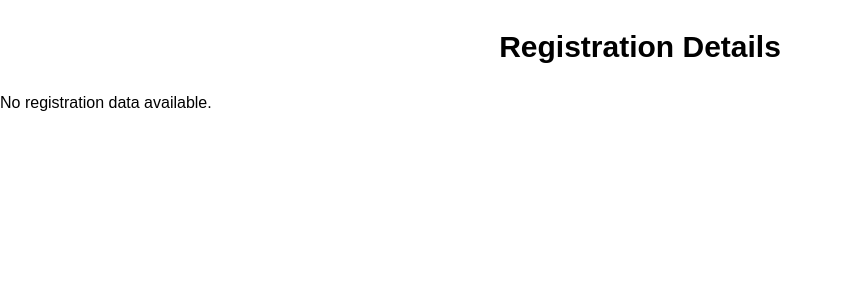
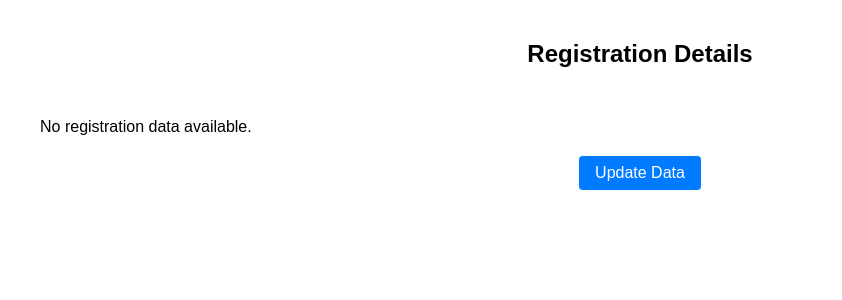
Before and after one commit to solonkonora/user-profile-app, a React (Vite) app: page /details in a window 1280 px wide. Shown: the top 300 px of the page, without its empty margins (0-842 px from the left). Built offline with nearby package versions, Linux system fonts and the light colour scheme.

Commit message:
about adding route from button to next page

```diff
--- a/package.json
+++ b/package.json
@@ -13,7 +13,7 @@
     "formik": "^2.4.5",
     "react": "^18.2.0",
     "react-dom": "^18.2.0",
-    "react-router-dom": "^6.21.2",
+    "react-router-dom": "^6.21.3",
     "yup": "^1.3.3"
   },
   "devDependencies": {
--- a/src/pages/details/details.module.css
+++ b/src/pages/details/details.module.css
@@ -1,19 +1,27 @@
+.container {
+  max-width: 500px;
+  margin: 0 auto;
+  padding: 20px;
+}
+
 h1 {
   font-size: 24px;
-  font-weight: bold;
   margin-bottom: 20px;
-  text-align: center;
-  justify-content: center;
+  margin: 0 auto;
+  padding: 40px;
 }
 
 p {
-  font-size: 16px;
   margin-bottom: 10px;
-  text-align: center;
+  margin: 0 auto;
+  padding: 10px 40px;
 }
 
-no-data-message {
-  font-size: 16px;
+.error-message {
+  color: red;
+}
+
+.no-data-message {
   font-style: italic;
   color: gray;
 }
--- a/src/pages/details/index.jsx
+++ b/src/pages/details/index.jsx
@@ -1,5 +1,6 @@
 // eslint-disable-next-line no-unused-vars
 import React, { useEffect, useState } from 'react';
+import './details.module.css';
 
 const DetailsPage = () => {
   const [formData, setFormData] = useState(null);
@@ -18,18 +19,30 @@ const DetailsPage = () => {
   }, []);
 
   return (
-    <div>
-      <h1>Registration Details</h1>
+    <div className="container">
+      <h1 className="heading">Registration Details</h1>
       {formData ? (
         <div>
-          <p>First Name: {formData.firstName}</p>
-          <p>Last Name: {formData.lastName}</p>
-          <p>Email: {formData.email}</p>
-          <p>Phone Number: {formData.phoneNumber}</p>
+          <p>
+            <strong>First Name:</strong> {formData.firstName}
+          </p>
+          <p>
+            <strong>Last Name:</strong> {formData.lastName}
+          </p>
+          <p>
+            <strong>Email:</strong> {formData.email}
+          </p>
+          <p>
+            <strong>Phone Number:</strong> {formData.phoneNumber}
+          </p>
         </div>
       ) : (
-        <p>No registration data available.</p>
+        <p className="no-data-message">No registration data available.</p>
       )}
+
+<button type="submit" className="button1">
+          Update Data
+        </button>
     </div>
   );
 };
--- a/src/pages/profileUpdate/index.jsx
+++ b/src/pages/profileUpdate/index.jsx
@@ -90,6 +90,7 @@
 import React, { useEffect, useState } from 'react';
 import styles from './update.module.css';
 
+// eslint-disable-next-line no-unused-vars
 const ProfileUpdatePage = ({ profile, onUpdate }) => {
   const [firstName, setFirstName] = useState('');
   const [lastName, setLastName] = useState('');
--- a/src/pages/profileUpdate/update.module.css
+++ b/src/pages/profileUpdate/update.module.css
@@ -6,22 +6,10 @@
   margin-top: 30px;
 }
 
-.registrationHeading {
-  font-size: 24px;
-  color: #333;
-}
-
 .form {
   width: 80vw;
   display: flex;
   flex-direction: column;
-}
-
-.formGroup {
-  max-width: 80%;
-  margin: 16px auto;
-  justify-content: center;
-  justify-items: center;
 }
 
 label {
@@ -47,7 +35,7 @@ input {
   border: none;
   border-radius: 4px;
   cursor: pointer;
-  margin: auto;
+  margin: 20px auto;
   display: flex;
   justify-content: center;
   align-items: center;
--- a/src/pages/registration/index.jsx
+++ b/src/pages/registration/index.jsx
@@ -1,12 +1,109 @@
+// eslint-disable-next-line no-unused-vars
+// import React, { useState } from 'react';
+// import styles from './registration.module.css';
+// import { Formik, Form, Field, ErrorMessage } from 'formik';
+
+// const RegistrationPage = () => {
+//   const [firstName, setFirstName] = useState('');
+//   const [lastName, setLastName] = useState('');
+//   const [email, setEmail] = useState('');
+//   const [phoneNumber, setPhoneNumber] = useState('');
+
+//   const handleFirstNameChange = (e) => {
+//     setFirstName(e.target.value);
+//   };
+
+//   const handleLastNameChange = (e) => {
+//     setLastName(e.target.value);
+//   };
+
+//   const handleEmailChange = (e) => {
+//     setEmail(e.target.value);
+//   };
+
+//   const handlePhoneNumberChange = (e) => {
+//     setPhoneNumber(e.target.value);
+//   };
+
+//   const handleSubmit = (e) => {
+//     e.preventDefault();
+
+//     // Store the form data in localStorage
+//     const formData = {
+//       firstName,
+//       lastName,
+//       email,
+//       phoneNumber
+//     };
+
+//     localStorage.setItem('formData', JSON.stringify(formData));
+
+//     // Reset the form fields
+//     setFirstName('');
+//     setLastName('');
+//     setEmail('');
+//     setPhoneNumber('');
+//   };
+
+//   return (
+//     <div>
+//       <h1 className={styles.heading}>Registration</h1>
+//       <form onSubmit={handleSubmit}>
+//         <div className={styles.formGroup}>
+//           <label htmlFor="firstName">First Name:</label>
+//           <input
+//             type="text"
+//             id="firstName"
+//             value={firstName}
+//             onChange={handleFirstNameChange}
+//           />
+//         </div>
+//         <div className={styles.formGroup}>
+//           <label htmlFor="lastName">Last Name:</label>
+//           <input
+//             type="text"
+//             id="lastName"
+//             value={lastName}
+//             onChange={handleLastNameChange}
+//           />
+//         </div>
+//         <div className={styles.formGroup}>
+//           <label htmlFor="email">Email:</label>
+//           <input
+//             type="email"
+//             id="email"
+//             value={email}
+//             onChange={handleEmailChange}
+//           />
+//         </div>
+//         <div className={styles.formGroup}>
+//           <label htmlFor="phoneNumber">Phone Number:</label>
+//           <input
+//             type="tel"
+//             id="phoneNumber"
+//             value={phoneNumber}
+//             onChange={handlePhoneNumberChange}
+//           />
+//         </div>
+//         <button type="submit" className={styles.button}>
+//           Create Profile
+//         </button>
+//       </form>
+//     </div>
+//   );
+// };
+
+// export default RegistrationPage;
+
 // eslint-disable-next-line no-unused-vars
 import React from "react";
 import { useFormik } from "formik";
 import "./registration.module.css";
 import * as Yup from "yup";
-import { useHistory } from 'react-router-dom';
+// import { useHistory } from 'react-router-dom';
 
-const RegistrationForm = () => {
-  const history = useHistory();
+function RegistrationForm() {
+  // const history = useHistory();
 
   const formik = useFormik({
     initialValues: {
@@ -44,7 +141,7 @@ const RegistrationForm = () => {
       formik.resetForm();
 
       // Redirect to the details page
-      history.push('/details');
+      // history.push('/details');
     },
   });
 
@@ -60,8 +157,7 @@ const RegistrationForm = () => {
             name="firstName"
             onChange={formik.handleChange}
             onBlur={formik.handleBlur}
-            value={formik.values.firstName}
-          />
+            value={formik.values.firstName} />
           {formik.touched.firstName && formik.errors.firstName && (
             <div>{formik.errors.firstName}</div>
           )}
@@ -75,8 +171,7 @@ const RegistrationForm = () => {
             name="lastName"
             onChange={formik.handleChange}
             onBlur={formik.handleBlur}
-            value={formik.values.lastName}
-          />
+            value={formik.values.lastName} />
           {formik.touched.lastName && formik.errors.lastName && (
             <div>{formik.errors.lastName}</div>
           )}
@@ -90,8 +185,7 @@ const RegistrationForm = () => {
             name="email"
             onChange={formik.handleChange}
             onBlur={formik.handleBlur}
-            value={formik.values.email}
-          />
+            value={formik.values.email} />
           {formik.touched.email && formik.errors.email && (
             <div>{formik.errors.email}</div>
           )}
@@ -105,8 +199,7 @@ const RegistrationForm = () => {
             name="phoneNumber"
             onChange={formik.handleChange}
             onBlur={formik.handleBlur}
-            value={formik.values.phoneNumber}
-          />
+            value={formik.values.phoneNumber} />
           {formik.touched.phoneNumber && formik.errors.phoneNumber && (
             <div>{formik.errors.phoneNumber}</div>
           )}
@@ -118,6 +211,8 @@ const RegistrationForm = () => {
       </form>
     </>
   );
-};
+}
 
+// eslint-disable-next-line react-refresh/only-export-components
+// export { useHistory }
 export default RegistrationForm;
--- a/src/pages/registration/registration.module.css
+++ b/src/pages/registration/registration.module.css
@@ -1,11 +1,9 @@
 h1 {
   font-size: 30px;
   font-weight: bold;
-  margin-bottom: 30px;
+  margin: 30px auto;
   text-align: center;
   justify-self: center;
-
-  margin-top: 30px;
 }
 
 form {
```
Also changed, not shown: 1 other file (tests, documents, lock files or other folders).
